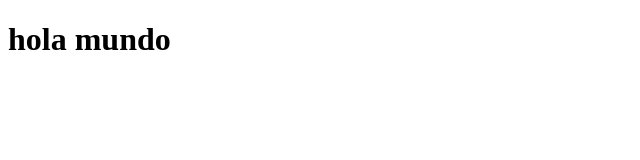
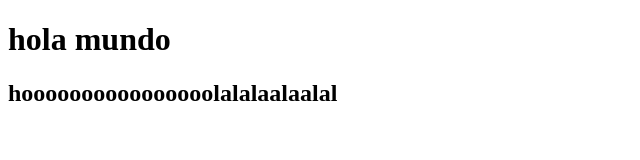
Before and after one commit to Nachoromero1/Primera_clase_git_comision_84i, a plain HTML site: page index.html in a window 1280 px wide. Shown: the whole page, without its empty margins (0-640 px from the left). Drawn offline with Linux system fonts and the light colour scheme.

Commit message:
agrego h2

```diff
--- a/index.html
+++ b/index.html
@@ -7,5 +7,6 @@
 </head>
 <body>
     <h1>hola mundo</h1>
-</body>
+    <h2>hoooooooooooooooolalalaalaalal</h2>
+  </body>
 </html>
```
